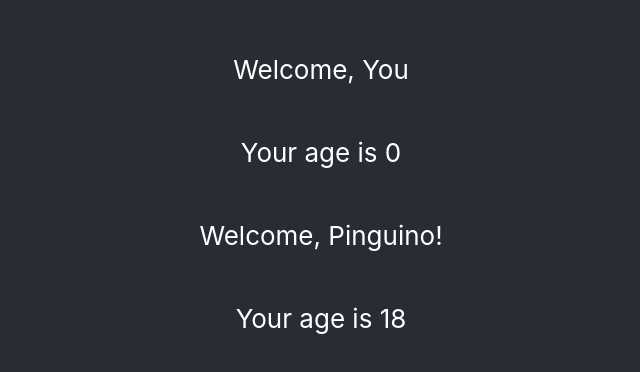
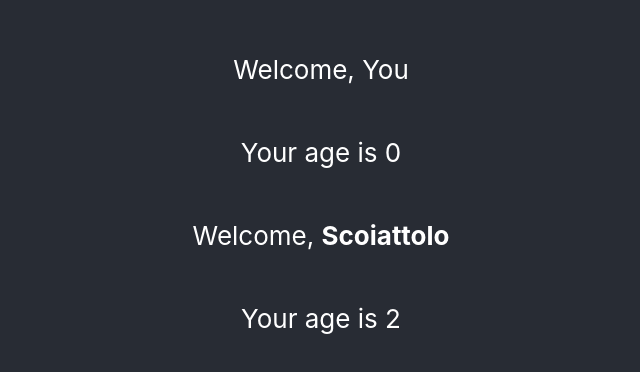
Before and after one commit to Raccoon6650/Develhope-React, a React (Create React App) app in the folder esercizi_develhope/: page / in a window 1280 px wide. Shown: the part 206-578 px from the top of the page, without its empty margins (319-959 px from the left). Built offline with nearby package versions, Linux system fonts and the light colour scheme.

Commit message:
esercizio corretto

```diff
--- a/esercizi_develhope/src/App.js
+++ b/esercizi_develhope/src/App.js
@@ -1,6 +1,8 @@
 //import logo from './logo.svg';
 import './App.css';
 import Welcome from './components/welcome';
+
+const name = <strong>Scoiattolo</strong>
 
 function App() {
   return (
@@ -8,7 +10,7 @@ function App() {
       <header className="App-header">
         <>
           <Welcome/>
-          <Welcome name="Pinguino!" age= {18} />
+          <Welcome name={name} age= {2} />
         </>
       </header>
     </div>
```
